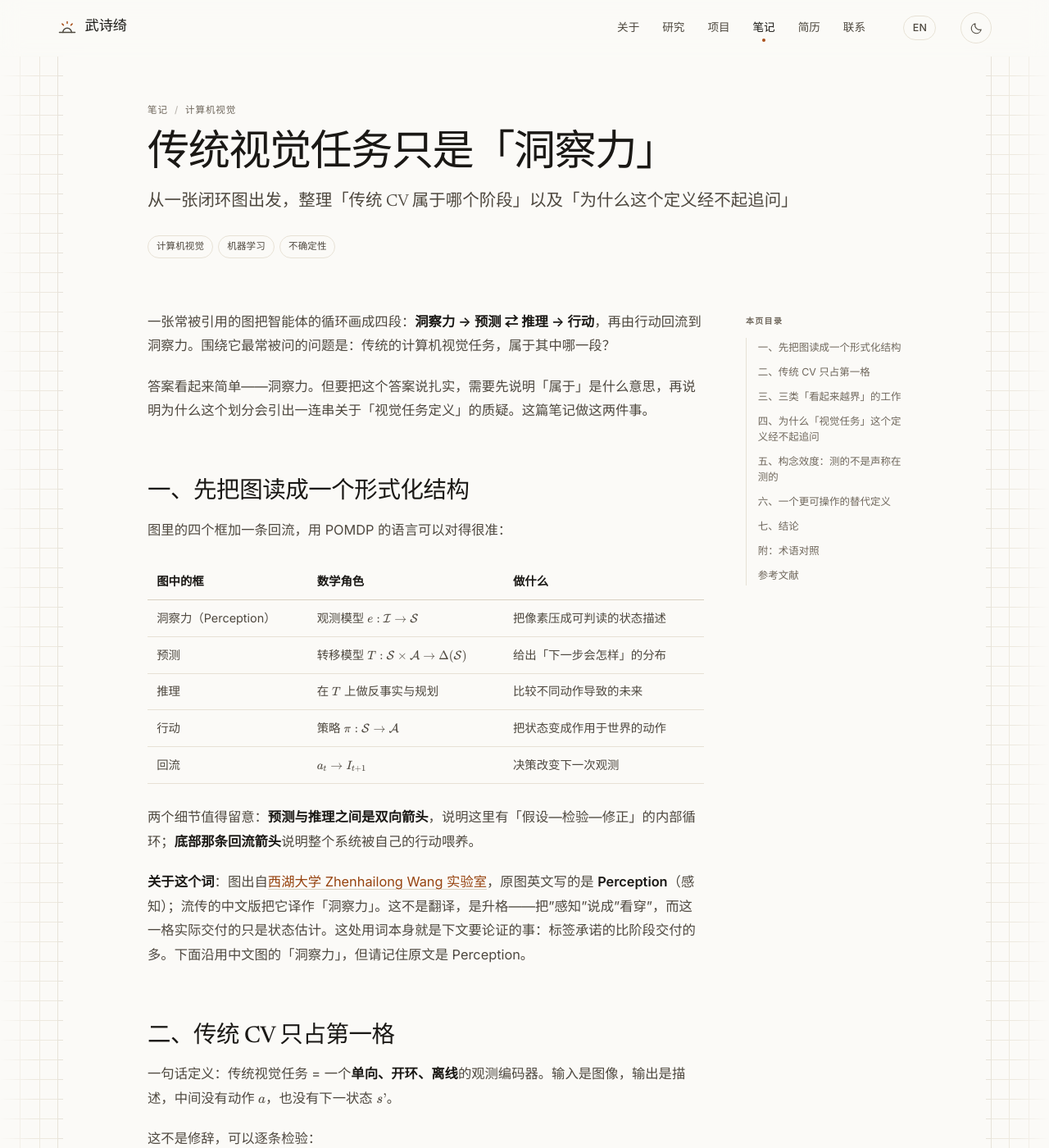
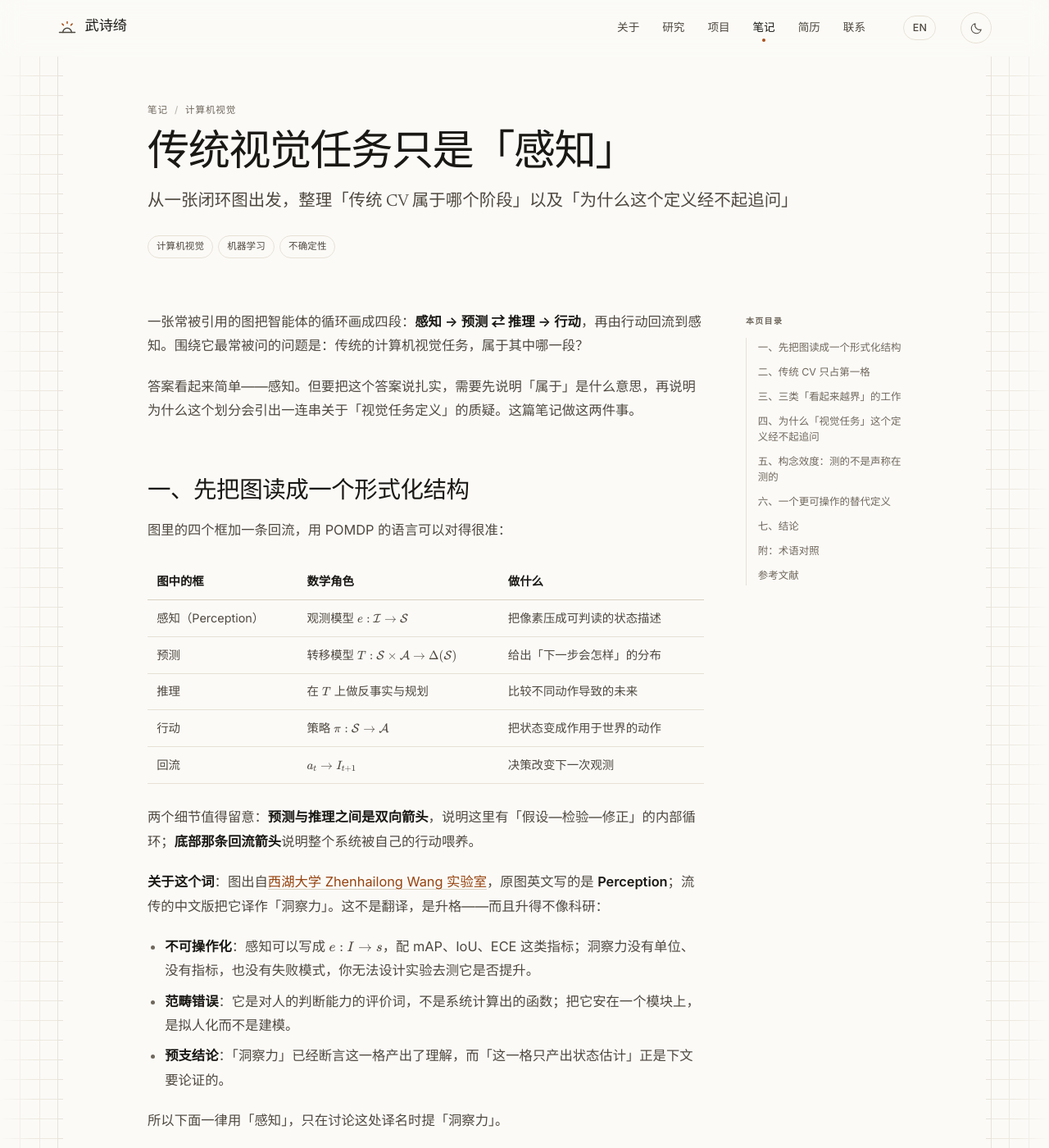
Before and after one commit to Sunrise-57/Sunrise-57.github.io, a Jekyll site: the page built from _notes/vision-task-definition.md, in a window 1280 px wide and 1400 px high. Shown: the whole window at 82% size. Built offline with Jekyll 4.4.1, drawn with Linux system fonts in a browser that asks for light colours; some of the changed text lies outside the part shown.

Commit message:
notes: use 感知/perception; treat 洞察力 as a non-scientific rendering

```diff
--- a/_notes/vision-task-definition.md
+++ b/_notes/vision-task-definition.md
@@ -1,18 +1,18 @@
 ---
-title: "传统视觉任务只是「洞察力」"
+title: "传统视觉任务只是「感知」"
 subtitle: "从一张闭环图出发，整理「传统 CV 属于哪个阶段」以及「为什么这个定义经不起追问」"
 date: 2026-11-12
 topics: ["computer-vision", "machine-learning", "uncertainty"]
-summary: "把「洞察力—预测/推理—行动」这张图形式化之后，传统视觉任务只占第一格：它是单向、开环、离线的观测编码器。由此可以逐条拆开「视觉任务定义不清」的五条根因，并给出一个以智能体需求为轴心的替代定义。"
+summary: "把「感知—预测/推理—行动」这张图形式化之后，传统视觉任务只占第一格：它是单向、开环、离线的观测编码器。由此可以逐条拆开「视觉任务定义不清」的五条根因，并给出一个以智能体需求为轴心的替代定义。"
 lang: zh
 permalink: /zh/notes/vision-task-definition/
 alt_url: /notes/vision-task-definition/
 math: true
 ---
 
-一张常被引用的图把智能体的循环画成四段：**洞察力 → 预测 ⇄ 推理 → 行动**，再由行动回流到洞察力。围绕它最常被问的问题是：传统的计算机视觉任务，属于其中哪一段？
+一张常被引用的图把智能体的循环画成四段：**感知 → 预测 ⇄ 推理 → 行动**，再由行动回流到感知。围绕它最常被问的问题是：传统的计算机视觉任务，属于其中哪一段？
 
-答案看起来简单——洞察力。但要把这个答案说扎实，需要先说明「属于」是什么意思，再说明为什么这个划分会引出一连串关于「视觉任务定义」的质疑。这篇笔记做这两件事。
+答案看起来简单——感知。但要把这个答案说扎实，需要先说明「属于」是什么意思，再说明为什么这个划分会引出一连串关于「视觉任务定义」的质疑。这篇笔记做这两件事。
 
 ## 一、先把图读成一个形式化结构
 
@@ -20,7 +20,7 @@ math: true
 
 | 图中的框 | 数学角色 | 做什么 |
 | --- | --- | --- |
-| 洞察力（Perception） | 观测模型 $e: \mathcal{I} \to \mathcal{S}$ | 把像素压成可判读的状态描述 |
+| 感知（Perception） | 观测模型 $e: \mathcal{I} \to \mathcal{S}$ | 把像素压成可判读的状态描述 |
 | 预测 | 转移模型 $T: \mathcal{S} \times \mathcal{A} \to \Delta(\mathcal{S})$ | 给出「下一步会怎样」的分布 |
 | 推理 | 在 $T$ 上做反事实与规划 | 比较不同动作导致的未来 |
 | 行动 | 策略 $\pi: \mathcal{S} \to \mathcal{A}$ | 把状态变成作用于世界的动作 |
@@ -28,7 +28,13 @@ math: true
 
 两个细节值得留意：**预测与推理之间是双向箭头**，说明这里有「假设—检验—修正」的内部循环；**底部那条回流箭头**说明整个系统被自己的行动喂养。
 
-**关于这个词**：图出自[西湖大学 Zhenhailong Wang 实验室](https://mikewangwzhl.github.io/lab/)，原图英文写的是 **Perception**（感知）；流传的中文版把它译作「洞察力」。这不是翻译，是升格——把"感知"说成"看穿"，而这一格实际交付的只是状态估计。这处用词本身就是下文要论证的事：标签承诺的比阶段交付的多。下面沿用中文图的「洞察力」，但请记住原文是 Perception。
+**关于这个词**：图出自[西湖大学 Zhenhailong Wang 实验室](https://mikewangwzhl.github.io/lab/)，原图英文写的是 **Perception**；流传的中文版把它译作「洞察力」。这不是翻译，是升格——而且升得不像科研：
+
+- **不可操作化**：感知可以写成 $e: I \to s$，配 mAP、IoU、ECE 这类指标；洞察力没有单位、没有指标，也没有失败模式，你无法设计实验去测它是否提升。
+- **范畴错误**：它是对人的判断能力的评价词，不是系统计算出的函数；把它安在一个模块上，是拟人化而不是建模。
+- **预支结论**：「洞察力」已经断言这一格产出了理解，而「这一格只产出状态估计」正是下文要论证的。
+
+所以下面一律用「感知」，只在讨论这处译名时提「洞察力」。
 
 ## 二、传统 CV 只占第一格
 
@@ -44,7 +50,7 @@ math: true
 | 决策会改变下一次输入吗 | 不会，开环、离线、逐帧评估 | 主动感知、具身闭环 |
 | 优化目标是任务回报吗 | 不是，是标注似然（交叉熵、IoU、AP） | 回报函数、价值函数 |
 
-五条全是「否」，所以它稳稳落在洞察力：**它是眼睛，不是脑，也不是手。**
+五条全是「否」，所以它稳稳落在感知：**它是眼睛，不是脑，也不是手。**
 
 一个更锋利的说法：传统 CV 优化的是 $P(y \mid I)$ 的经验风险，闭环系统求解的是 $\arg\max_a \mathbb{E}[R \mid s]$。前者是统计推断，后者是控制。
 
@@ -85,13 +91,13 @@ math: true
 
 ## 七、结论
 
-> 传统计算机视觉任务可被刻画为观测模型 $e: I \to s$ 的经验拟合：输入为单帧或短时观测，输出为对当前状态的描述，优化目标为标注似然而非任务回报，评估协议为离线、开环、逐帧。因此它在「洞察力—预测/推理—行动」的闭环中仅承担感知编码职能，既不具备状态转移模型，也不产生作用于环境的动作，因而不构成闭环。将此类任务等同于「视觉能力」，本质上是把一个由数据集与标注协议锚定的操作定义误当成了能力定义，这正是其任务边界长期含混的根源。
+> 传统计算机视觉任务可被刻画为观测模型 $e: I \to s$ 的经验拟合：输入为单帧或短时观测，输出为对当前状态的描述，优化目标为标注似然而非任务回报，评估协议为离线、开环、逐帧。因此它在「感知—预测/推理—行动」的闭环中仅承担感知编码职能，既不具备状态转移模型，也不产生作用于环境的动作，因而不构成闭环。将此类任务等同于「视觉能力」，本质上是把一个由数据集与标注协议锚定的操作定义误当成了能力定义，这正是其任务边界长期含混的根源。
 
 ## 附：术语对照
 
 | 中文 | English | 说明 |
 | --- | --- | --- |
-| 洞察力 | perception | 中文版对原文 Perception 的译法；字面义近 insight，属升格 |
+| 感知 | perception | 中文流传版把它译作「洞察力」（insight），属语域升格，非科研术语 |
 | 观测模型 | observation model | $e: I \to s$ |
 | 转移模型 | transition model | $T: (s, a) \to \Delta(\mathcal{S})$ |
 | 策略 | policy | $\pi: s \to a$ |
```
Also changed, not shown: _notes/vision-task-definition-en.md (+1 -1 lines).
